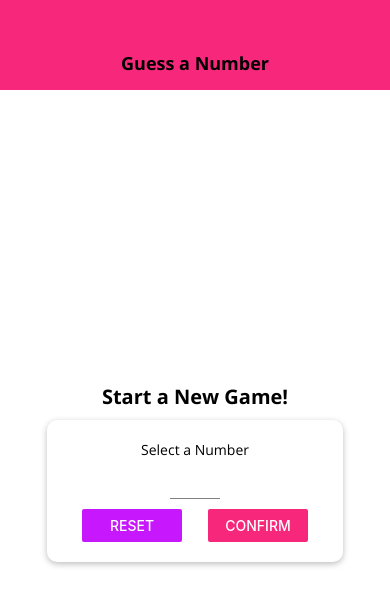
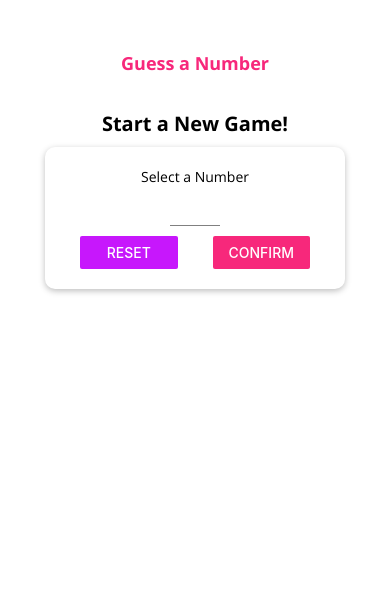
Before and after one commit to DiasBriel/Guess-A-Number, a React Native app: screen / in a window 390 px wide. Shown: the top 606 px of the page. Built offline with nearby package versions, Linux system fonts and the light colour scheme.

Commit message:
Responsive layout and platform detectors

```diff
--- a/app.json
+++ b/app.json
@@ -3,7 +3,7 @@
     "name": "guess-number",
     "slug": "guess-number",
     "version": "1.0.0",
-    "orientation": "portrait",
+    "orientation": "default",
     "icon": "./assets/icon.png",
     "splash": {
       "image": "./assets/splash.png",
@@ -13,9 +13,7 @@
     "updates": {
       "fallbackToCacheTimeout": 0
     },
-    "assetBundlePatterns": [
-      "**/*"
-    ],
+    "assetBundlePatterns": ["**/*"],
     "ios": {
       "supportsTablet": true
     },
--- a/components/Header.js
+++ b/components/Header.js
@@ -1,23 +1,41 @@
-import { View, StyleSheet } from "react-native";
+import { View, StyleSheet, Platform } from "react-native";
 import Colors from "../constants/colors";
 import TitleText from "./TitleText";
 
 const Header = (props) => {
   return (
-    <View style={styles.header}>
-      <TitleText>{props.title}</TitleText>
+    <View
+      style={{
+        ...styles.headerBase,
+        ...Platform.select({
+          ios: styles.headerIOS,
+          android: styles.headerAndroid,
+        }),
+      }}
+    >
+      <TitleText style={styles.title}>{props.title}</TitleText>
     </View>
   );
 };
 
 const styles = StyleSheet.create({
-  header: {
+  headerBase: {
     width: "100%",
     height: 90,
     paddingTop: 36,
-    backgroundColor: Colors.primary,
     alignItems: "center",
     justifyContent: "center",
+  },
+  headerIOS: {
+    backgroundColor: "white",
+    borderBottomColor: "#ccc",
+    borderBottomWidth: 1,
+  },
+  headerAndroid: {
+    backgroundColor: Colors.primary,
+  },
+  title: {
+    color: Platform.OS === "android" ? "white" : Colors.primary,
   },
 });
 
--- a/components/MainButton.js
+++ b/components/MainButton.js
@@ -1,17 +1,37 @@
-import { StyleSheet, Text, TouchableOpacity, View } from "react-native";
+import {
+  Platform,
+  StyleSheet,
+  Text,
+  TouchableOpacity,
+  TouchableNativeFeedback,
+  View,
+} from "react-native";
+
 import Colors from "../constants/colors";
 
 const MainButton = (props) => {
+  let ButtonComponent = TouchableOpacity;
+
+  if (Platform.OS === "android" && Platform.Version >= 21) {
+    ButtonComponent = TouchableNativeFeedback;
+  }
+
   return (
-    <TouchableOpacity activeOpacity={0.8} onPress={props.onPress}>
-      <View style={styles.button}>
-        <Text style={styles.buttonText}>{props.children}</Text>
-      </View>
-    </TouchableOpacity>
+    <View style={styles.buttonContainer}>
+      <ButtonComponent activeOpacity={0.8} onPress={props.onPress}>
+        <View style={styles.button}>
+          <Text style={styles.buttonText}>{props.children}</Text>
+        </View>
+      </ButtonComponent>
+    </View>
   );
 };
 
 const styles = StyleSheet.create({
+  buttonContainer: {
+    borderRadius: 25,
+    overflow: "hidden",
+  },
   button: {
     backgroundColor: Colors.primary,
     paddingVertical: 12,
--- a/package.json
+++ b/package.json
@@ -13,6 +13,7 @@
     "expo": "~44.0.0",
     "expo-app-loading": "~1.3.0",
     "expo-font": "~10.0.4",
+    "expo-screen-orientation": "~4.1.1",
     "expo-status-bar": "~1.2.0",
     "react": "17.0.1",
     "react-dom": "17.0.1",
--- a/screens/GameOverScreen.js
+++ b/screens/GameOverScreen.js
@@ -1,4 +1,11 @@
-import { View, StyleSheet, Image, Text } from "react-native";
+import {
+  View,
+  StyleSheet,
+  Image,
+  Text,
+  Dimensions,
+  ScrollView,
+} from "react-native";
 import BodyText from "../components/BodyText";
 import MainButton from "../components/MainButton";
 import TitleText from "../components/TitleText";
@@ -6,6 +13,7 @@ import Colors from "../constants/colors";
 
 const GameOverScreen = (props) => {
   return (
+    <ScrollView>
       <View style={styles.screen}>
         <TitleText>The Game is Over!</TitleText>
         <View style={styles.imageContainer}>
@@ -25,6 +33,7 @@ const GameOverScreen = (props) => {
         </View>
         <MainButton onPress={props.onRestart}>NEW GAME</MainButton>
       </View>
+    </ScrollView>
   );
 };
 
@@ -33,18 +42,19 @@ const styles = StyleSheet.create({
     flex: 1,
     justifyContent: "center",
     alignItems: "center",
+    paddingVertical: 20,
   },
   textContainer: {
     marginBottom: 30,
     marginHorizontal: 70,
   },
   imageContainer: {
-    marginVertical: 30,
-    borderRadius: 150,
+    marginVertical: Dimensions.get("window").height / 30,
     borderWidth: 3,
     borderColor: "black",
-    width: 300,
-    height: 300,
+    width: Dimensions.get("window").width * 0.7,
+    height: Dimensions.get("window").width * 0.7,
+    borderRadius: (Dimensions.get("window").width * 0.7) / 2,
     overflow: "hidden",
   },
   image: {
@@ -57,10 +67,11 @@ const styles = StyleSheet.create({
   },
   resultText: {
     textAlign: "center",
+    fontSize: Dimensions.get("window").height < 400 ? 16 : 20,
   },
   resultContainer: {
-    marginBottom: 30,
-    marginHorizontal: 70,
+    marginVertical: Dimensions.get("window").height / 60,
+    marginHorizontal: 30,
   },
 });
 
--- a/screens/GameScreen.js
+++ b/screens/GameScreen.js
@@ -1,5 +1,5 @@
 import React, { useEffect, useRef, useState } from "react";
-import { View, StyleSheet, Alert, FlatList } from "react-native";
+import { View, StyleSheet, Alert, FlatList, Dimensions } from "react-native";
 
 import NumberContainer from "../components/NumberContainer";
 import BodyText from "../components/BodyText";
@@ -30,10 +30,29 @@ const GameScreen = (props) => {
   const initialGuess = generateRandomBetween(1, 100, props.userChoice);
   const [currentGuess, setCurrentGuess] = useState(initialGuess);
   const [pastGuesses, setPastGuesses] = useState([initialGuess.toString()]);
+  const [availableDeviceWidth, setAvailableDeviceWidth] = useState(
+    Dimensions.get("window").width
+  );
+  const [availableDeviceHeight, setAvailableDeviceHeight] = useState(
+    Dimensions.get("window").height
+  );
   const currentLow = useRef(1); //use the useRef instead useState to not rerender the component
   const currentHigh = useRef(100);
 
   const { userChoice, onGameOver } = props;
+
+  useEffect(() => {
+    const updateLayout = () => {
+      setAvailableDeviceWidth(Dimensions.get("window").width);
+      setAvailableDeviceHeight(Dimensions.get("window").height);
+    };
+
+    Dimensions.addEventListener("change", updateLayout);
+
+    return () => {
+      Dimensions.removeEventListener("change", updateLayout);
+    };
+  });
 
   useEffect(() => {
     if (currentGuess === userChoice) {
@@ -68,6 +87,33 @@ const GameScreen = (props) => {
     ]);
   };
 
+  if (availableDeviceHeight < 500) {
+    return (
+      <View style={styles.screen}>
+        <TitleText>Opponent's Guess</TitleText>
+        <View style={styles.controls}>
+          <MainButton onPress={nextGuessHandler.bind(this, "lower")}>
+            <Ionicons name="md-remove" size={24} color="white" />
+          </MainButton>
+
+          <NumberContainer>{currentGuess}</NumberContainer>
+
+          <MainButton onPress={nextGuessHandler.bind(this, "greater")}>
+            <Ionicons name="md-add" size={24} color="white" />
+          </MainButton>
+        </View>
+        <View style={styles.listContainer}>
+          <FlatList
+            keyExtractor={(item) => item}
+            data={pastGuesses}
+            renderItem={renderListItem.bind(this, pastGuesses.length)}
+            contentContainerStyle={styles.list}
+          />
+        </View>
+      </View>
+    );
+  }
+
   return (
     <View style={styles.screen}>
       <TitleText>Opponent's Guess</TitleText>
@@ -82,11 +128,6 @@ const GameScreen = (props) => {
         </MainButton>
       </Card>
       <View style={styles.listContainer}>
-        {/* <ScrollView contentContainerStyle={styles.list}>
-          {pastGuesses.map((guess, index) =>
-            renderListItem(guess, pastGuesses.length - index)
-          )}
-        </ScrollView> */}
         <FlatList
           keyExtractor={(item) => item}
           data={pastGuesses}
@@ -105,10 +146,16 @@ const styles = StyleSheet.create({
     alignItems: "center",
     justifyContent: "center",
   },
+  controls: {
+    flexDirection: "row",
+    justifyContent: "space-around",
+    width: "80%",
+    alignItems: "center",
+  },
   buttonContainer: {
     flexDirection: "row",
     justifyContent: "space-around",
-    marginTop: 20,
+    marginTop: Dimensions.get("window").height > 600 ? 20 : 5,
     width: 400,
     maxWidth: "90%",
   },
@@ -116,7 +163,7 @@ const styles = StyleSheet.create({
     width: 100,
   },
   listContainer: {
-    width: "60%",
+    width: Dimensions.get("window").width > 350 ? "60%" : "80%",
     flex: 1,
   },
   list: {
--- a/screens/StartGameScreen.js
+++ b/screens/StartGameScreen.js
@@ -1,4 +1,4 @@
-import { useState } from "react";
+import { useEffect, useState } from "react";
 import {
   TouchableWithoutFeedback,
   Button,
@@ -7,7 +7,11 @@ import {
   Text,
   View,
   Alert,
+  Dimensions,
+  ScrollView,
+  KeyboardAvoidingView,
 } from "react-native";
+
 import BodyText from "../components/BodyText";
 
 import Card from "../components/Card";
@@ -21,6 +25,9 @@ const StartGameScreen = (props) => {
   const [enteredValue, setEnteredValue] = useState("");
   const [confirmed, setConfirmed] = useState(false);
   const [selectedNumber, setSelectedNumber] = useState();
+  const [buttonWidth, setButtonWidth] = useState(
+    Dimensions.get("window").width / 4
+  );
 
   const numberInputHandler = (inputText) => {
     setEnteredValue(inputText.replace(/[^0-9]/g, ""));
@@ -63,8 +70,20 @@ const StartGameScreen = (props) => {
       </Card>
     );
   }
+  useEffect(() => {
+    const updateLayout = () => {
+      setButtonWidth(Dimensions.get("window").width / 4);
+    };
+
+    Dimensions.addEventListener("change", updateLayout);
+    return () => {
+      Dimensions.removeEventListener("change", updateLayout);
+    };
+  }, []);
 
   return (
+    <ScrollView>
+      <KeyboardAvoidingView behavior="position" keyboardVerticalOffset={30}>
         <TouchableWithoutFeedback
           onPress={() => {
             Keyboard.dismiss();
@@ -85,14 +104,14 @@ const StartGameScreen = (props) => {
                 value={enteredValue}
               />
               <View style={styles.buttonContainer}>
-            <View style={styles.button}>
+                <View style={{ width: buttonWidth }}>
                   <Button
                     title="Reset"
                     onPress={resetInputHandler}
                     color={Colors.accent}
                   />
                 </View>
-            <View style={styles.button}>
+                <View style={{ width: buttonWidth }}>
                   <Button
                     title="Confirm"
                     onPress={confirmInputHandler}
@@ -104,6 +123,8 @@ const StartGameScreen = (props) => {
             {confirmedOutput}
           </View>
         </TouchableWithoutFeedback>
+      </KeyboardAvoidingView>
+    </ScrollView>
   );
 };
 
@@ -119,8 +140,9 @@ const styles = StyleSheet.create({
     marginVertical: 10,
   },
   inputContainer: {
-    width: 300,
-    maxWidth: "80%", //if the device would be too small, the width doesnt exceed 80%
+    width: "80%", //default size
+    maxWidth: "95%",
+    minWidth: 300,
     alignItems: "center",
   },
 
@@ -130,9 +152,7 @@ const styles = StyleSheet.create({
     justifyContent: "space-between",
     paddingHorizontal: 15,
   },
-  button: {
-    width: 100,
-  },
+
   input: {
     width: 50,
     textAlign: "center",
```
Also changed, not shown: 1 other file (tests, documents, lock files or other folders). Lines whose indentation alone changed are shown as unchanged.
